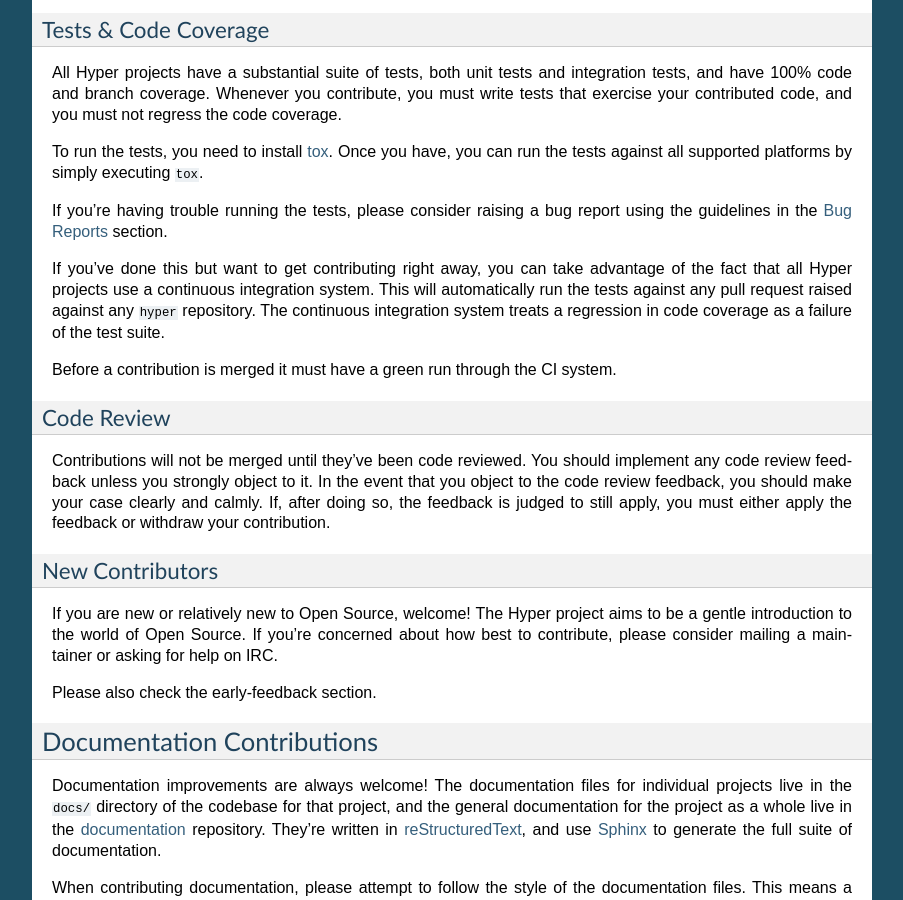
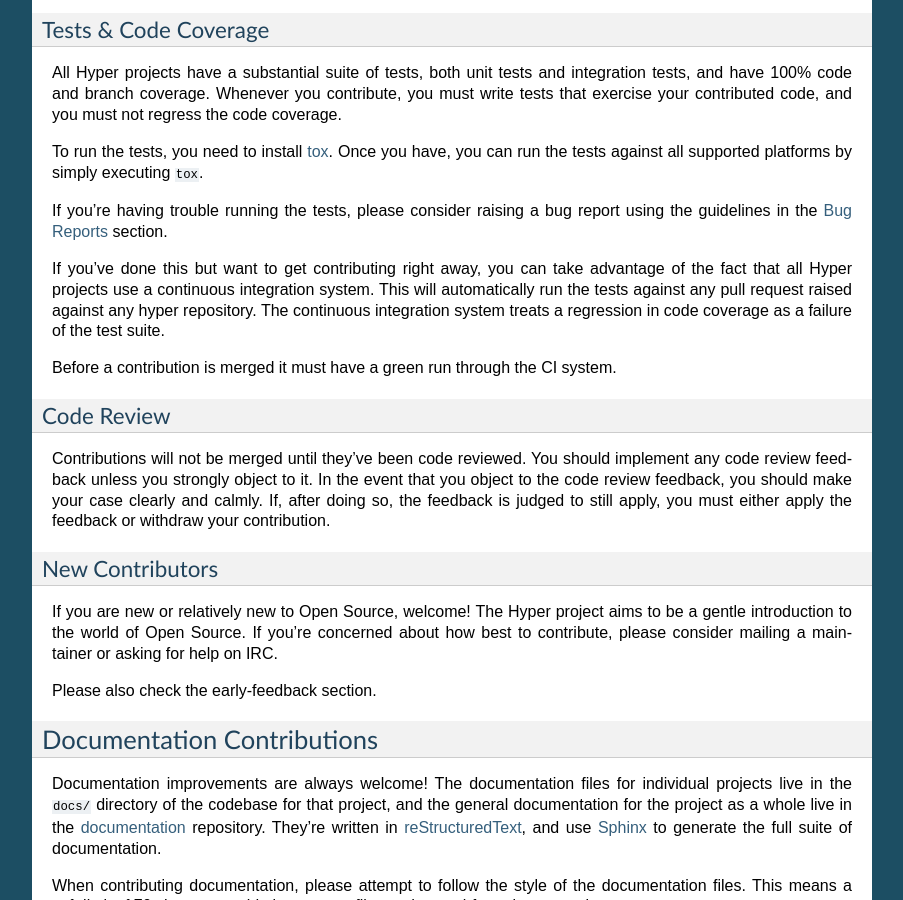
Before and after one commit to python-hyper/documentation, a Sphinx documentation site: the page built from source/contributing.rst, in a window 1280 px wide and 900 px high, scrolled down 1835 px. Shown: the whole window, without its empty margins (198-1101 px from the left). Built offline with Sphinx 7.4.7, drawn with Linux system fonts in a browser that asks for light colours.

Commit message:
Unnecessary monospace block.

```diff
--- a/source/contributing.rst
+++ b/source/contributing.rst
@@ -127,7 +127,7 @@
 If you've done this but want to get contributing right away, you can take
 advantage of the fact that all Hyper projects use a continuous integration
 system. This will automatically run the tests against any pull request raised
-against any ``hyper`` repository. The continuous integration system treats a
+against any hyper repository. The continuous integration system treats a
 regression in code coverage as a failure of the test suite.
 
 Before a contribution is merged it must have a green run through the CI system.
```
